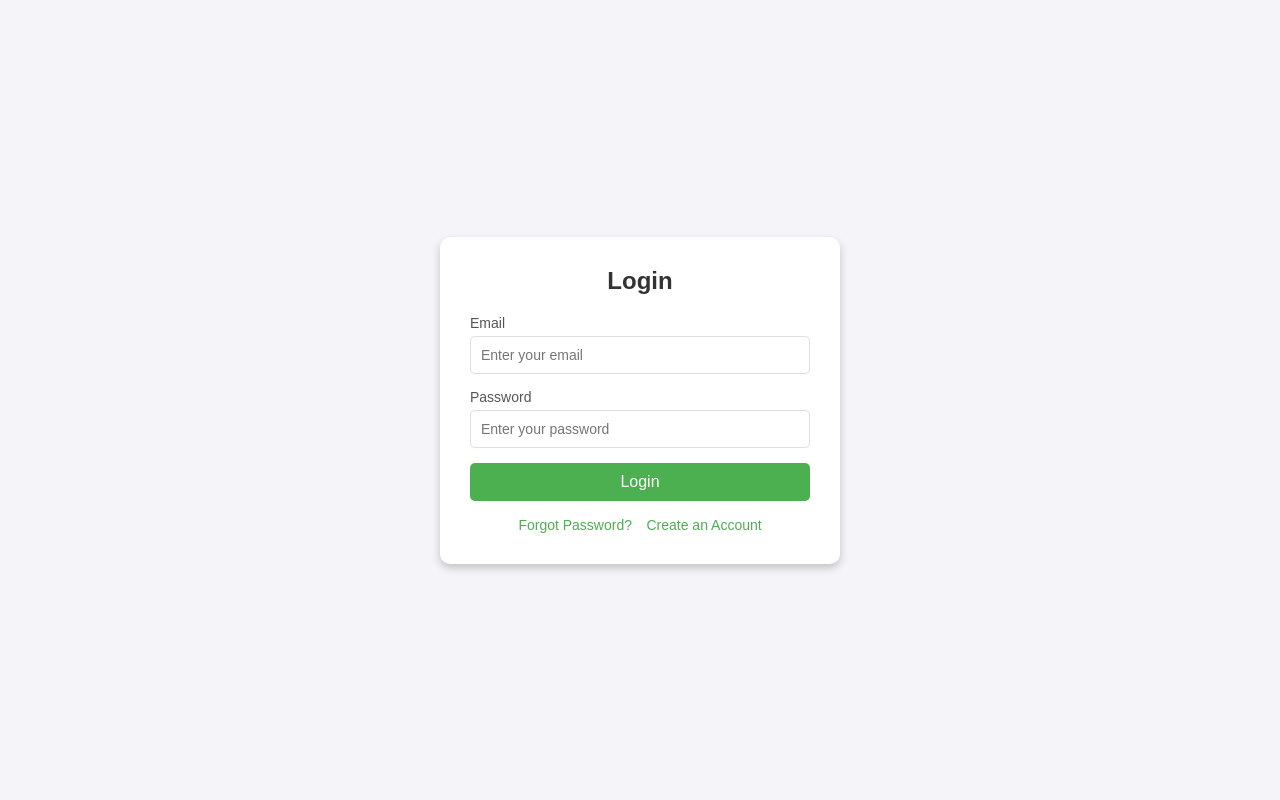
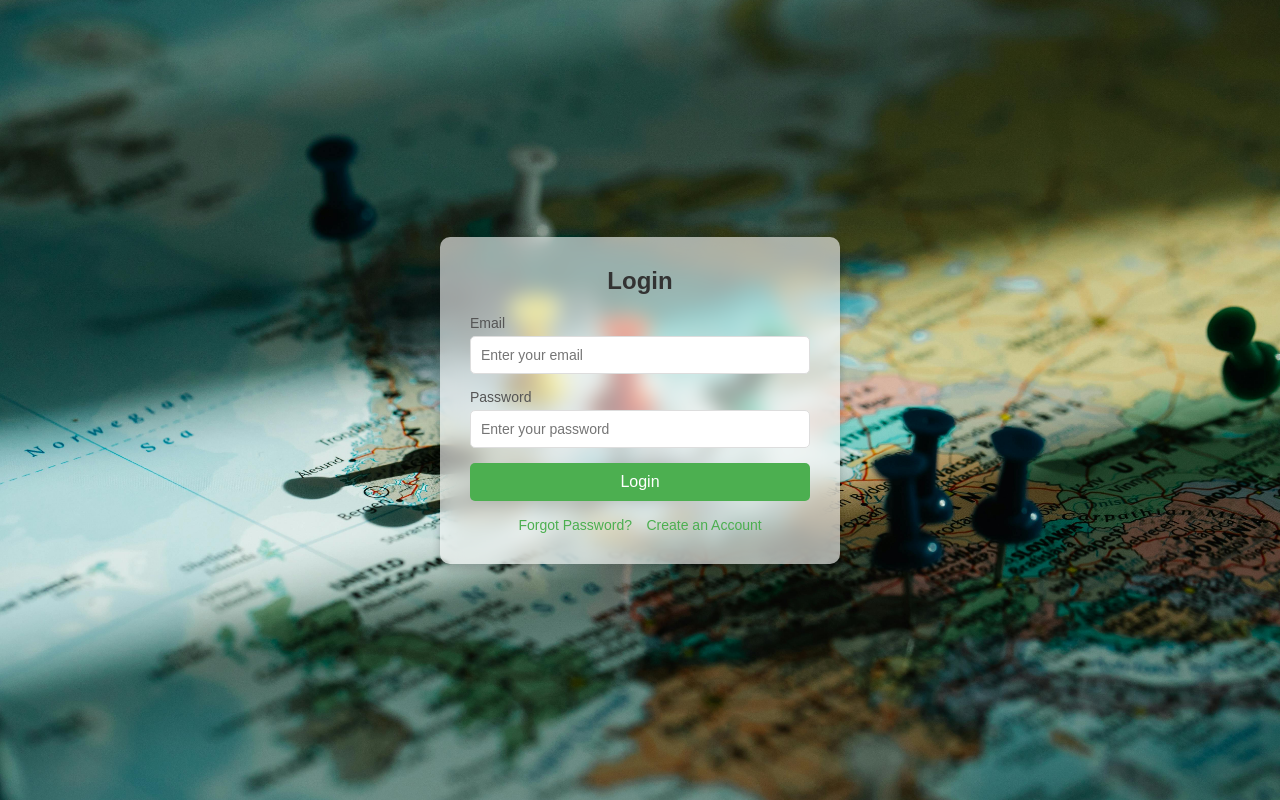
Before and after one commit to Maruf1005771/Final-Project, a plain HTML site: page login.html in a window 1280 px wide. Drawn offline with Linux system fonts and the light colour scheme.

Commit message:
log in page upgraded

```diff
--- a/login.html
+++ b/login.html
@@ -4,7 +4,7 @@
   <meta charset="UTF-8">
   <meta name="viewport" content="width=device-width, initial-scale=1.0">
   <title>Login Page</title>
-  <link rel="stylesheet" href="logstyle.css">
+  <link rel="stylesheet" href="logstylenew.css">
 </head>
 <body>
   <div class="login-container">
--- a/logstyle.css
+++ b/logstylenew.css
@@ -7,21 +7,22 @@
 
   body {
     font-family: Arial, sans-serif;
-    background-color: #f4f4f9;
+    background: url(images/loginbackground.jpg) no-repeat center center/cover; /* Background image adjustment */
+    height: 100vh;
     display: flex;
     justify-content: center;
     align-items: center;
-    height: 100vh;
   }
 
   /* Login Container */
   .login-container {
     width: 100%;
     max-width: 400px;
-    background-color: #fff;
+    background-color: rgba(255, 255, 255, 0.6); /* Increased transparency */
     padding: 30px;
     border-radius: 10px;
     box-shadow: 0 4px 8px rgba(0, 0, 0, 0.2);
+    backdrop-filter: blur(10px); /* Enhanced blur effect */
   }
 
   /* Form Styling */
```
Also changed, not shown: images/loginbackground.jpg (added).
